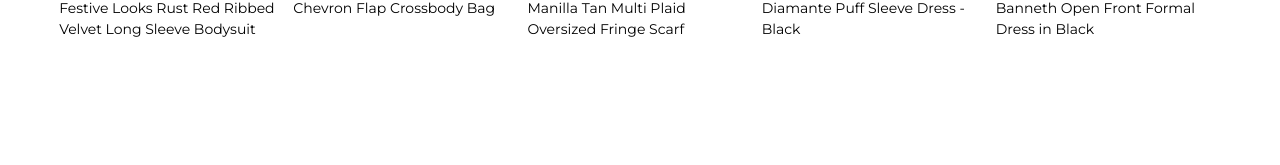
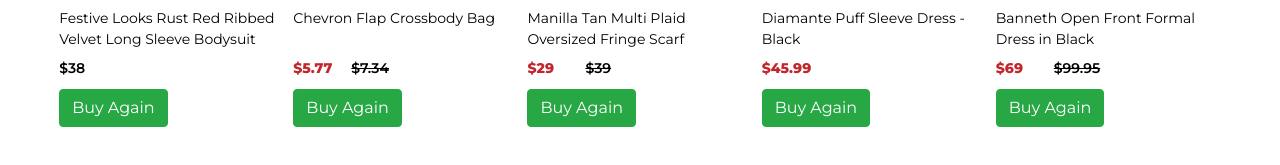
Before and after one commit to devfranclinjames/landingpage, a React (Vite) app: page / in a window 1280 px wide. Shown: the part 2812-2977 px from the top of the page. Before the commit the page ends 2932 px from the top, so only its background shows below. Built offline with nearby package versions, Linux system fonts and the light colour scheme; a web font is replaced by a local one.

Commit message:
partial setup prior to adding cart

```diff
--- a/src/components/HomeContent.jsx
+++ b/src/components/HomeContent.jsx
@@ -1,12 +1,15 @@
-import winterFashion from "../images/winterFashion.jpg"
-import party from "../images/party.jpg"
-import sweater from "../images/sweater.jpg"
-import whitedress from "../images/whitedress.jpg"
-import outerwear from "../images/outerwear.jpg"
-import holidays from "../images/holidays.jpg"
-import nightout from "../images/nightout.jpg"
-import boots from "../images/boots.jpg"
-import goldbg from "../images/goldbg.jpg"
+import winterFashion from "../images/winterFashion.jpg";
+import party from "../images/party.jpg";
+import sweater from "../images/sweater.jpg";
+import whitedress from "../images/whitedress.jpg";
+import outerwear from "../images/outerwear.jpg";
+import holidays from "../images/holidays.jpg";
+import nightout from "../images/nightout.jpg" ;
+import boots from "../images/boots.jpg";
+import goldbg from "../images/goldbg.jpg";
+
+import ShopNowBtn from "./ShopNowBtn";
+
 import React from 'react'
 
 const HomeContent = () => {
@@ -49,7 +52,7 @@ const HomeContent = () => {
                 <span>FREE SHIPPING ON ALL ORDERS FOR VIP 2 AND UP!</span>
             </div>
             <div className="blockset c">
-                <button>SHOP NOW</button>
+                <ShopNowBtn />
             </div>
         </section>
         <section className="pageContent container">
@@ -126,7 +129,7 @@ const HomeContent = () => {
             <div className="newsContent">
                 <h1>NEW ARRIVALS</h1>
                 <span>Get ready for the holidays with us!</span>
-                <button>SHOP NOW</button>
+                <ShopNowBtn/>
             </div>
         </div>
     </>
--- a/src/components/RecentlyBought.jsx
+++ b/src/components/RecentlyBought.jsx
@@ -17,29 +17,66 @@ const RecentlyBought = () => {
                         <img className="cardItemImage" src={festive} alt="" />
                         <span>Festive Looks Rust Red Ribbed Velvet Long Sleeve Bodysuit</span>
                     </div>
+                    <div className="cardPricing">
+                        <span className="price">$38</span>
+                    </div>
+                    <div className="buyAgain">
+                        <button className="btn btn-success">Buy Again</button>
+                    </div>
                 </div>
+
                 <div className="cardlist">
                     <div className="cardItem">
                         <img className="cardItemImage" src={chevron} alt="" />
                         <span>Chevron Flap Crossbody Bag</span>
                     </div>
+                    <div className="cardPricing">
+                        <span className="price discounted">$5.77</span>
+                        <span className="slashedPrice">$7.34</span>
+                    </div>
+                    <div className="buyAgain">
+                        <button className="btn btn-success">Buy Again</button>
+                    </div>
                 </div>
+
                 <div className="cardlist">
                     <div className="cardItem">
                         <img className="cardItemImage" src={manila} alt="" />
                         <span>Manilla Tan Multi Plaid Oversized Fringe Scarf</span>
                     </div>
+                    <div className="cardPricing">
+                        <span className="price discounted">$29</span>
+                        <span className="slashedPrice">$39</span>
+                    </div>
+                    <div className="buyAgain">
+                        <button className="btn btn-success">Buy Again</button>
+                    </div>
                 </div>
+
                 <div className="cardlist">
                     <div className="cardItem">
                         <img className="cardItemImage" src={diamante} alt="" />
                         <span>Diamante Puff Sleeve Dress - Black</span>
                     </div>
+                    <div className="cardPricing">
+                        <span className="price discounted">$45.99</span>
+                    </div>
+                    <div className="buyAgain">
+                        <button className="btn btn-success">Buy Again</button>
+                    </div>
                 </div>
+
                 <div className="cardlist">
                     <div className="cardItem">
                         <img className="cardItemImage" src={banneth} alt="" />
                         <span>Banneth Open Front Formal Dress in Black</span>
+                    </div>
+                    <div className="cardPricing">
+                        <span className="price discounted">$69</span>
+                        <span className="slashedPrice">$99.95</span>
+                    </div>
+                    <div className="buyAgain">
+                        <button className="btn btn-success">Buy Again</button>
                     </div>
                 </div>
             </div>
--- a/src/components/ShopNowBtn.jsx
+++ b/src/components/ShopNowBtn.jsx
@@ -2,8 +2,8 @@ import React from 'react'
 
 const ShopNowBtn = () => {
   return (
-    <button className="herobtn btnize">SHOP NOW</button>
+    <button className="btnize">SHOP NOW</button>
   )
 }
 
-export default ShopNowBtn
+export default ShopNowBtn;
--- a/src/components/Slider.jsx
+++ b/src/components/Slider.jsx
@@ -21,15 +21,15 @@ function Slider() {
         <div className="carousel-inner">
           <div className="carousel-item active">
             <img className="d-block w-100" src={img0} alt="First slide" />
-            <ShopNowBtn/>
+            <div className="herobtn"><ShopNowBtn/></div>
           </div>
           <div className="carousel-item">
             <img className="d-block w-100" src={img0} alt="Second slide" />
-            <ShopNowBtn/>
+            <div className="herobtn"><ShopNowBtn/></div>
           </div>
           <div className="carousel-item">
             <img className="d-block w-100" src={img0} alt="Third slide" />
-            <ShopNowBtn/>
+            <div className="herobtn"><ShopNowBtn/></div>
           </div>
         </div>
         <a
--- a/src/styles/_homeContent.scss
+++ b/src/styles/_homeContent.scss
@@ -169,4 +169,25 @@
     .allCards{
         align-items: flex-start;
     }
+    .cardItem{
+        height:360px;
+    }
+    .cardItemImage{
+        margin-bottom: 10px;
+    }
+    .cardPricing span{
+        font-weight: 600!important;
+    }
+    .price.discounted{
+        font-weight: 800!important;
+        color: #C1272D;
+        width: 58px;
+        display: inline-block;
+    }
+    .slashedPrice{
+        text-decoration: line-through;
+    }
+    .buyAgain{
+        margin-top:10px;
+    }
 }
--- a/src/styles/styles.css
+++ b/src/styles/styles.css
@@ -211,16 +211,59 @@ header .currency .usLogoCurrency {
 .recently .allCards {
   align-items: flex-start;
 }
+.recently .cardItem {
+  height: 360px;
+}
+.recently .cardItemImage {
+  margin-bottom: 10px;
+}
+.recently .cardPricing span {
+  font-weight: 600 !important;
+}
+.recently .price.discounted {
+  font-weight: 800 !important;
+  color: #C1272D;
+  width: 58px;
+  display: inline-block;
+}
+.recently .slashedPrice {
+  text-decoration: line-through;
+}
+.recently .buyAgain {
+  margin-top: 10px;
+}
+
+.floatingCart .cart {
+  margin-top: 20px;
+  padding: 10px;
+  border: 1px solid #ccc;
+  max-width: 400px;
+}
+.floatingCart .cart-items {
+  list-style-type: none;
+  padding: 0;
+}
+.floatingCart .cart-items li {
+  display: flex;
+  justify-content: space-between;
+  margin-bottom: 10px;
+}
 
 .mw-1440 {
   max-width: 1440px;
 }
 
 .btnize:hover {
-  background: rgb(226, 226, 226);
+  background: rgb(226, 226, 226) !important;
+  cursor: pointer;
 }
 
-.herobtn {
+.blackbtn:hover {
+  cursor: pointer;
+  background: rgb(26, 26, 26) !important;
+}
+
+.herobtn button {
   left: 50%;
   transform: translateX(-50%);
   background: white;
--- a/vite.config.js
+++ b/vite.config.js
@@ -4,5 +4,5 @@ import react from '@vitejs/plugin-react'
 // https://vite.dev/config/
 export default defineConfig({
   plugins: [react()],
-  base: '/landingpage/'
+  // base: '/landingpage/'
 })
```
Also changed, not shown: src/components/FloatingCart.jsx (added, +13 -0 lines), src/styles/_floatingCart.scss (added, +17 -0 lines), src/styles/styles.scss (+8 -2 lines), 1 other file (tests, documents, lock files or other folders).
